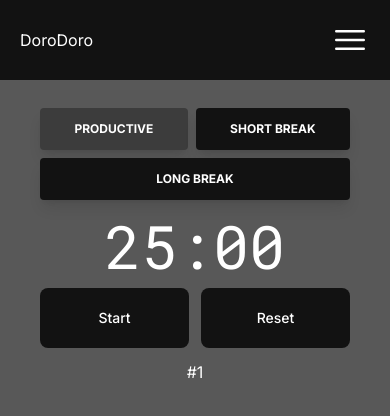
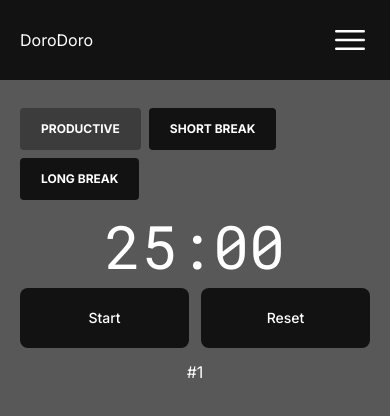
Before and after one commit to Devon-McGrath-github/dorodoro, a Next.js app: page / in a window 390 px wide. Shown: the top 416 px of the page. Built offline with nearby package versions, Linux system fonts and the light colour scheme.

Commit message:
Tweak Styling

```diff
--- a/components/ColorPicker.tsx
+++ b/components/ColorPicker.tsx
@@ -14,13 +14,17 @@ function ColorPicker() {
 	return (
 		<>
 			<div
-				className='w-10 h-10 rounded-full border-2 border-solid border-white bg-skin-primary'
+				className='w-10 h-10 rounded-full border-2 border-solid border-white bg-skin-primary cursor-pointer'
 				onClick={() => setIsOpen(true)}
 			></div>
 
 			{isOpen && (
 				<div className='absolute' ref={popover}>
-					<HexColorPicker color={color} onChange={updateColor} />
+					<HexColorPicker
+						className='cursor-pointer'
+						color={color}
+						onChange={updateColor}
+					/>
 				</div>
 			)}
 
--- a/components/Sidebar.tsx
+++ b/components/Sidebar.tsx
@@ -7,19 +7,18 @@ export default function Sidebar() {
 
 	return (
 		<>
-			<div onClick={() => setShowSidebar(true)}>
-				<Bars3Icon className='h-10 w-10' />
+			<div onClick={() => setShowSidebar(true)} tabIndex={0}>
+				<Bars3Icon className='h-10 w-10 cursor-pointer' />
 			</div>
 
 			<div
-				className={`font-sans flex  drop-shadow-4xl top-0 right-0 w-full min-w-min max-w-md bg-white bg-opacity-100 text-white absolute  min-h-screen z-40  ease-in-out duration-300
+				className={`font-sans flex drop-shadow-4xl top-0 right-0 w-full min-w-min max-w-md bg-white bg-opacity-100 text-white absolute  min-h-screen z-40  ease-in-out duration-300
 				${showSidebar ? 'translate-x-0 ' : 'translate-x-full'}
 				`}
 			>
-				{/* background div to avoid animations delaying change of background color */}
 				<div className='flex flex-col gap-4 p-5 bg-skin-primary bg-opacity-80 flex-1'>
 					<div onClick={() => setShowSidebar(false)} className='ml-auto'>
-						<XMarkIcon className='h-10 w-10 ' />
+						<XMarkIcon className='h-10 w-10 cursor-pointer' />
 					</div>
 
 					<div className='flex flex-col gap-4 items-center px-3'>
--- a/components/Tabs/Tab.tsx
+++ b/components/Tabs/Tab.tsx
@@ -14,10 +14,10 @@ const Tab = ({ tabName, timerType }: TabProps) => {
 	])
 
 	return (
-		<li className='flex-auto text-center'>
-			<a
+		<li className='flex text-center'>
+			<div
 				className={
-					'text-xs cursor-pointer font-bold uppercase px-5 py-3 shadow-lg rounded block leading-normal bg-skin-primary border-none hover:bg-opacity-50 focus:ring-gray-200 ' +
+					'text-xs cursor-pointer font-bold uppercase px-5 py-3 rounded bg-skin-primary box-border border border-transparent hover:border hover:border-white hover:bg-opacity-50 focus:ring-gray-200 ' +
 					(timer === timerType ? 'bg-opacity-40' : 'bg-opacity-100')
 				}
 				onClick={(e) => {
@@ -25,12 +25,9 @@ const Tab = ({ tabName, timerType }: TabProps) => {
 					updateTimer(timerType)
 					reset()
 				}}
-				data-toggle='tab'
-				href='#'
-				role='tablist'
 			>
 				{tabName}
-			</a>
+			</div>
 		</li>
 	)
 }
--- a/components/Timer/Timer.tsx
+++ b/components/Timer/Timer.tsx
@@ -64,7 +64,7 @@ export default function CountdownApp() {
 			</button>
 
 			<button
-				className='bg-skin-primary hover:bg-opacity-40 hover:border focus:ring-gray-200 font-medium rounded-lg text-sm px-5 py-2.5'
+				className='bg-skin-primary hover:bg-opacity-40 box-border hover:border focus:ring-gray-200 font-medium rounded-lg text-sm px-5 py-2.5'
 				onClick={handleReset}
 				type='button'
 			>
--- a/pages/index.tsx
+++ b/pages/index.tsx
@@ -40,7 +40,7 @@ export default function Home() {
 			<NavBar />
 
 			<main
-				className={`flex flex-col items-center justify-between p-10 pt-24 md:p-24 font-sans`}
+				className={`flex flex-col items-center justify-between p-5 pt-24 md:p-24 font-sans`}
 			>
 				<Tabs />
 			</main>
```
